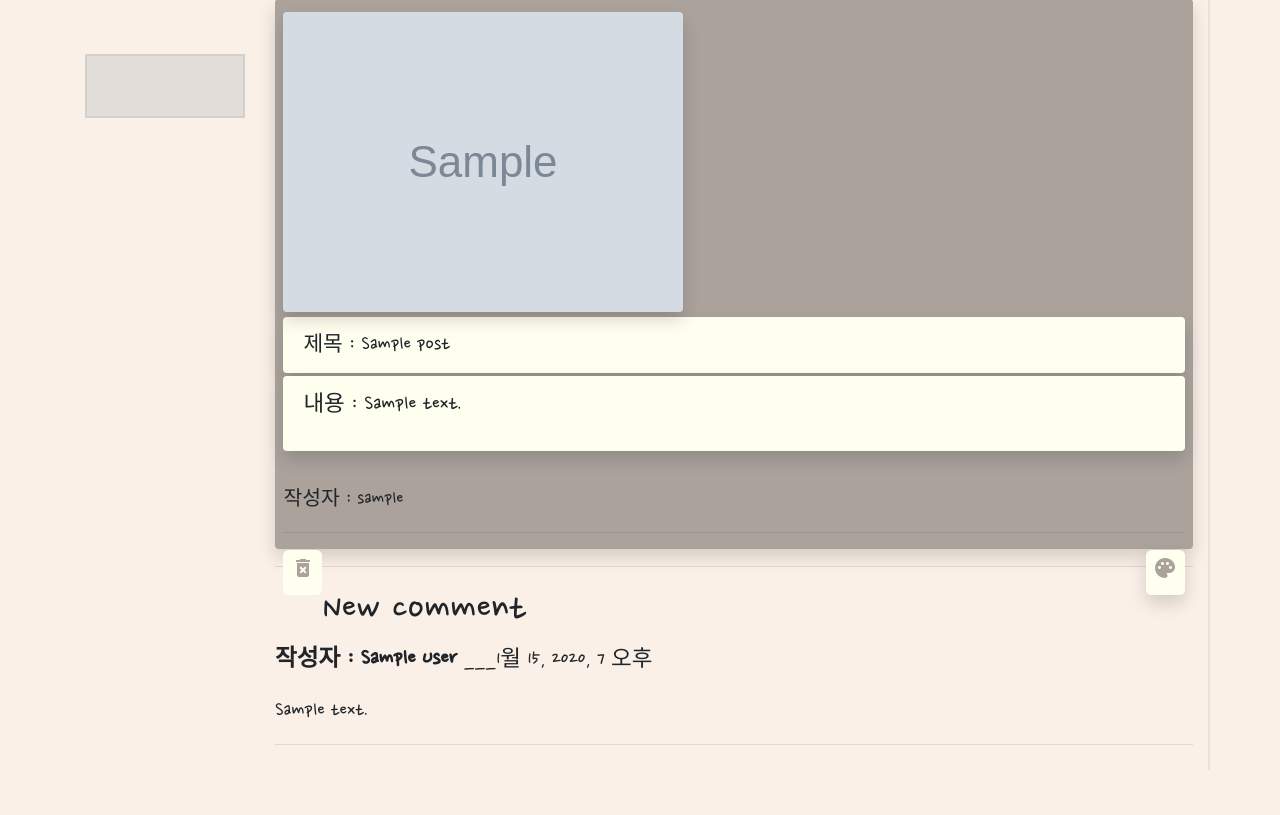
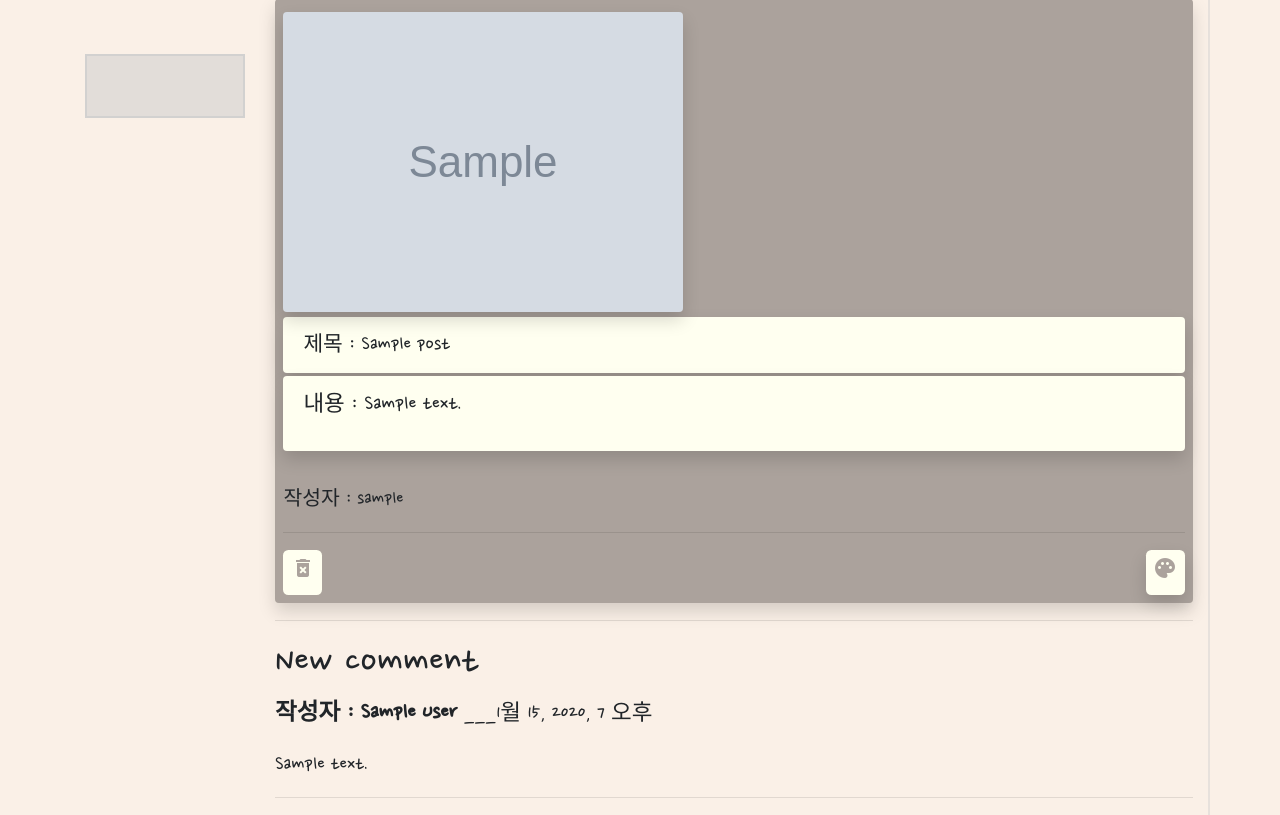
Before and after one commit to pirogramming/PiroBoard, a Django app: page /detail/1/ in a window 1280 px wide. Shown: the part 216-1031 px from the top of the page. Before the commit the page ends 986 px from the top, so only its background shows below. Run offline with Django 3.2, Linux system fonts and the light colour scheme; tables that the repository leaves empty hold one stand-in row (values such as "Sample post"); grey boxes marked "Sample" are stand-in pictures; some libraries are stand-ins or nearby versions.

Commit message:
postdetail 수정

```diff
--- a/blog/templates/blog/post_detail.html
+++ b/blog/templates/blog/post_detail.html
@@ -63,7 +63,7 @@
     <h2>detail page</h2>
     <hr>
     <div class="container border-0 shadow p-2 mb-7"
-         style="background-color: rgb(171, 162, 156);border-radius: 4px;padding-bottom: 100px; height: 65%;">
+         style="background-color: rgb(171, 162, 156);border-radius: 4px;padding-bottom: 100px;">
         {% if post.post_photo %}
             <img class="border-0 shadow " src="{{ post.post_photo.url }}"
                  style="border-radius: 4px;max-width: 500px; margin: 5px 0;" alt="">
@@ -80,7 +80,7 @@
         <br>
         작성자 : {{ post.author }}
         <hr>
-        <div style="display: block;">
+        <div style="display: flex; justify-content: space-between;">
             <div class="ll filebo border-0" style="float:left;">
                 <a href="{% url 'post_delete' post.pk %}" style=" color:rgb(171, 162, 156);"><i class="material-icons">delete_forever</i></a>
             </div>
```
Also changed, not shown: media/ㅈㅅㅁㄱㅎㅈ2_Kw7qDwe.jpg (added), media/ㅈㅅㅁㄱㅎㅈ2_hUQxa7H.jpg (added).
